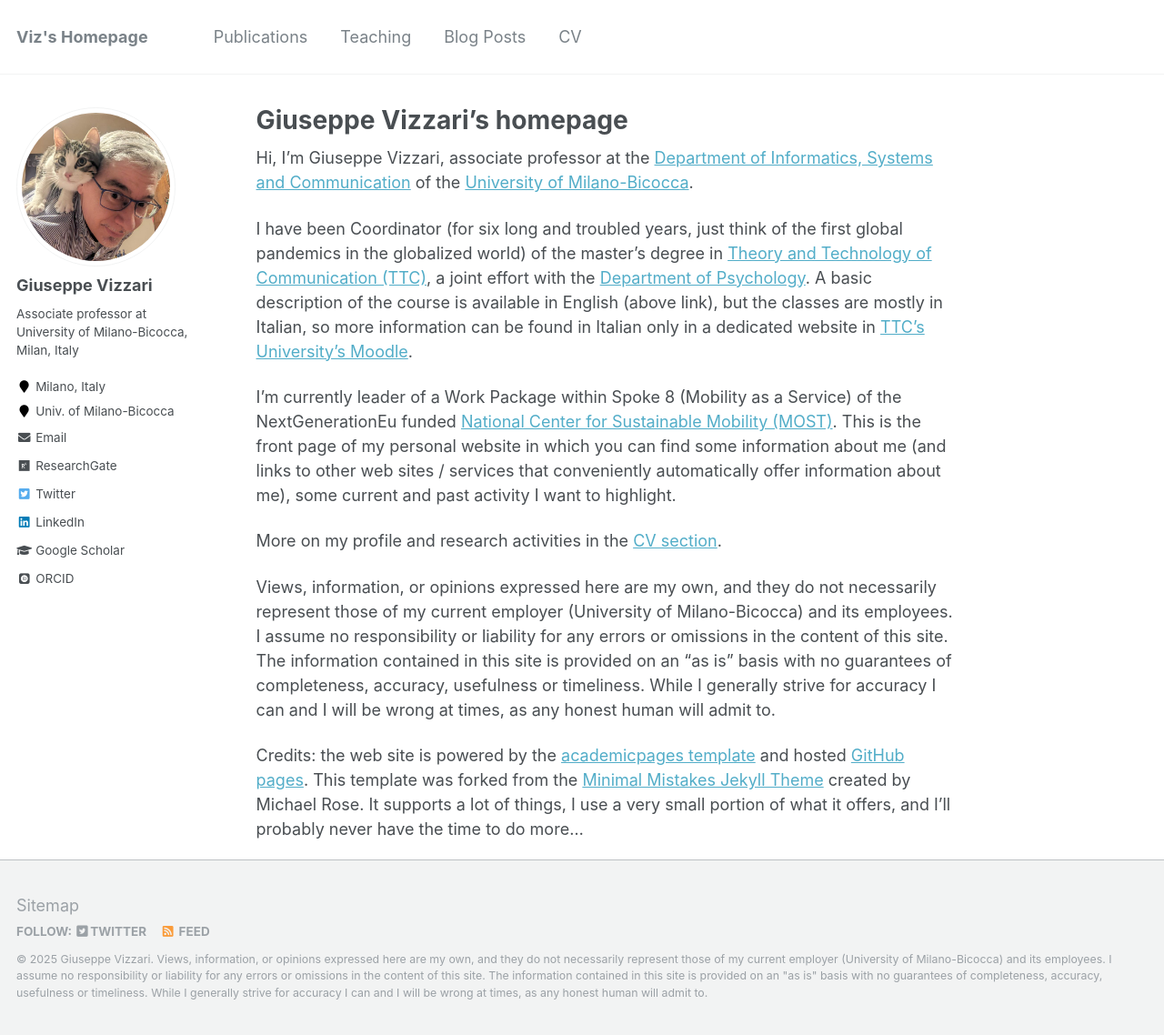
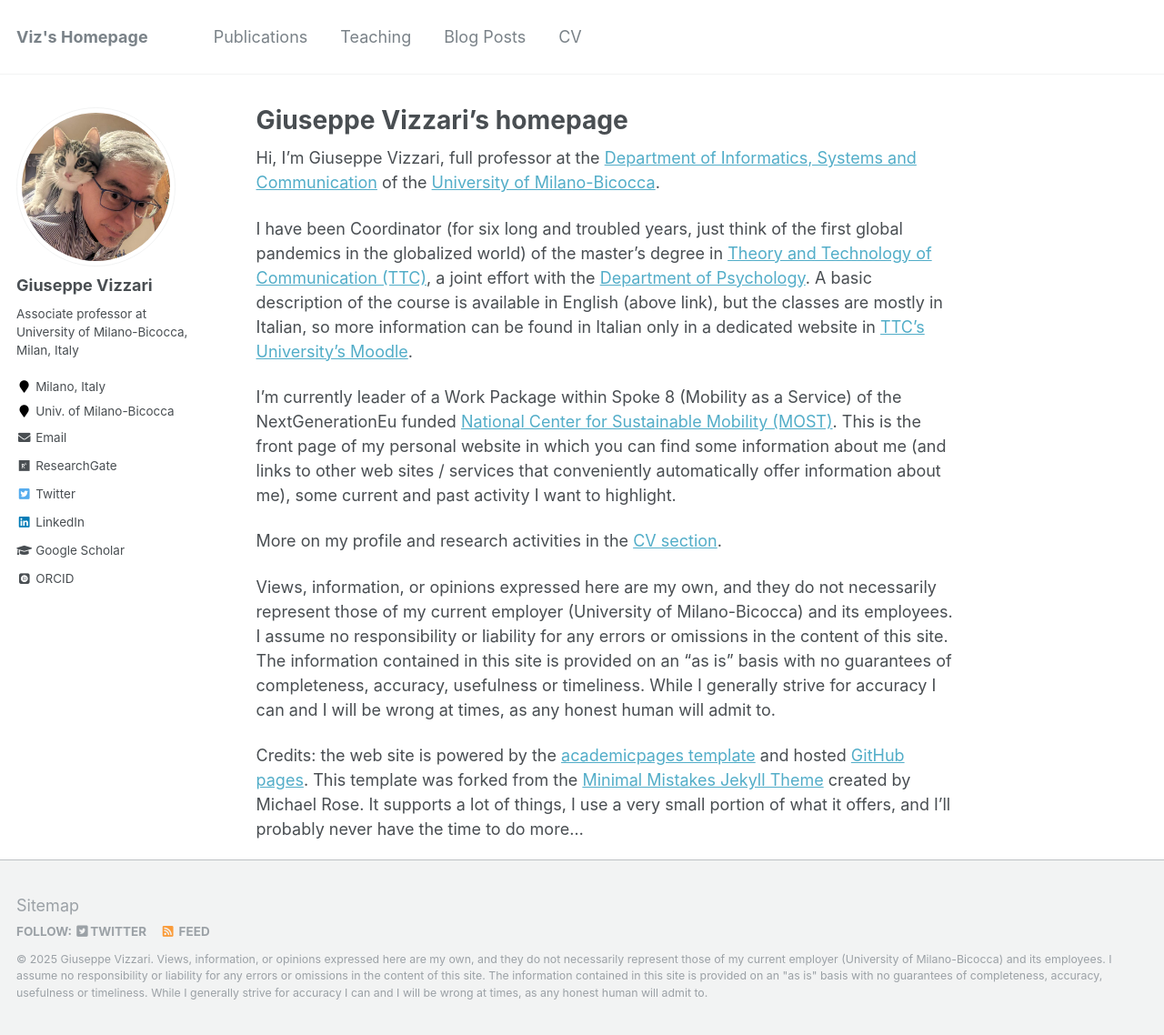
Before and after one commit to GiuseppeVizzari/GiuseppeVizzari.github.io, a Jekyll site: the page built from _pages/about.md, in a window 1280 px wide and 1138 px high. Shown: the whole window at 91% size. Built offline with Jekyll 4.4.1, drawn with Linux system fonts in a browser that asks for light colours; some web fonts are replaced.

Commit message:
Updates to my position

```diff
--- a/_pages/about.md
+++ b/_pages/about.md
@@ -8,7 +8,7 @@ redirect_from:
   - /about.html
 ---
 
-Hi, I'm Giuseppe Vizzari, associate professor at the [Department of Informatics, Systems and Communication](https://www.disco.unimib.it/) of the [University of Milano-Bicocca](https://en.unimib.it/).
+Hi, I'm Giuseppe Vizzari, full professor at the [Department of Informatics, Systems and Communication](https://www.disco.unimib.it/) of the [University of Milano-Bicocca](https://en.unimib.it/).
 
 I have been Coordinator (for six long and troubled years, just think of the first global pandemics in the globalized world) of the master's degree in [Theory and Technology of Communication (TTC)](https://en.unimib.it/graduate/theory-technology-communication), a joint effort with the [Department of Psychology](https://psicologia.unimib.it/en). A basic description of the course is available in English (above link), but the classes are mostly in Italian, so more information can be found in Italian only in a dedicated website in [TTC's University's Moodle](https://elearning.unimib.it/course/index.php?categoryid=3514).
 
```
Also changed, not shown: _pages/cv.md (+1 -1 lines).
